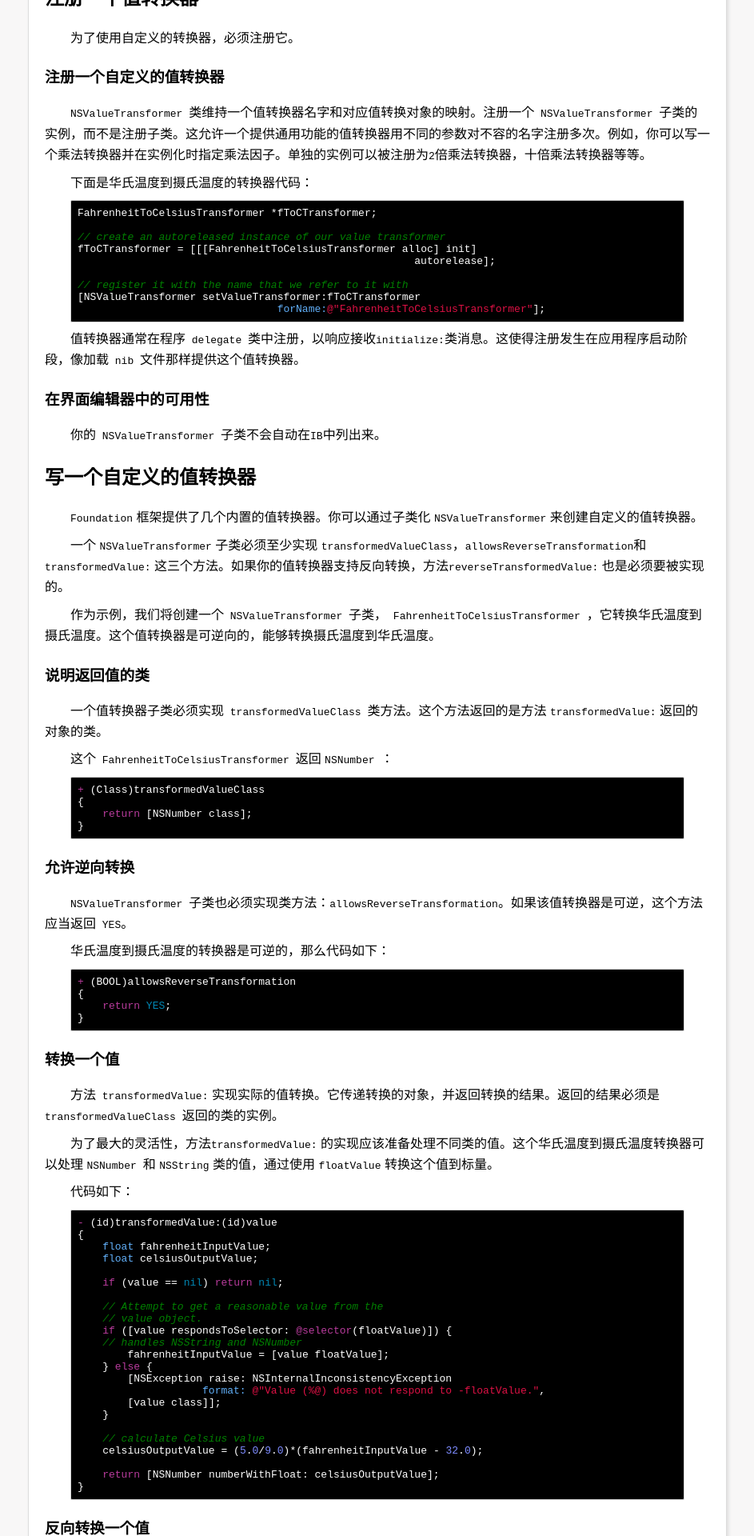
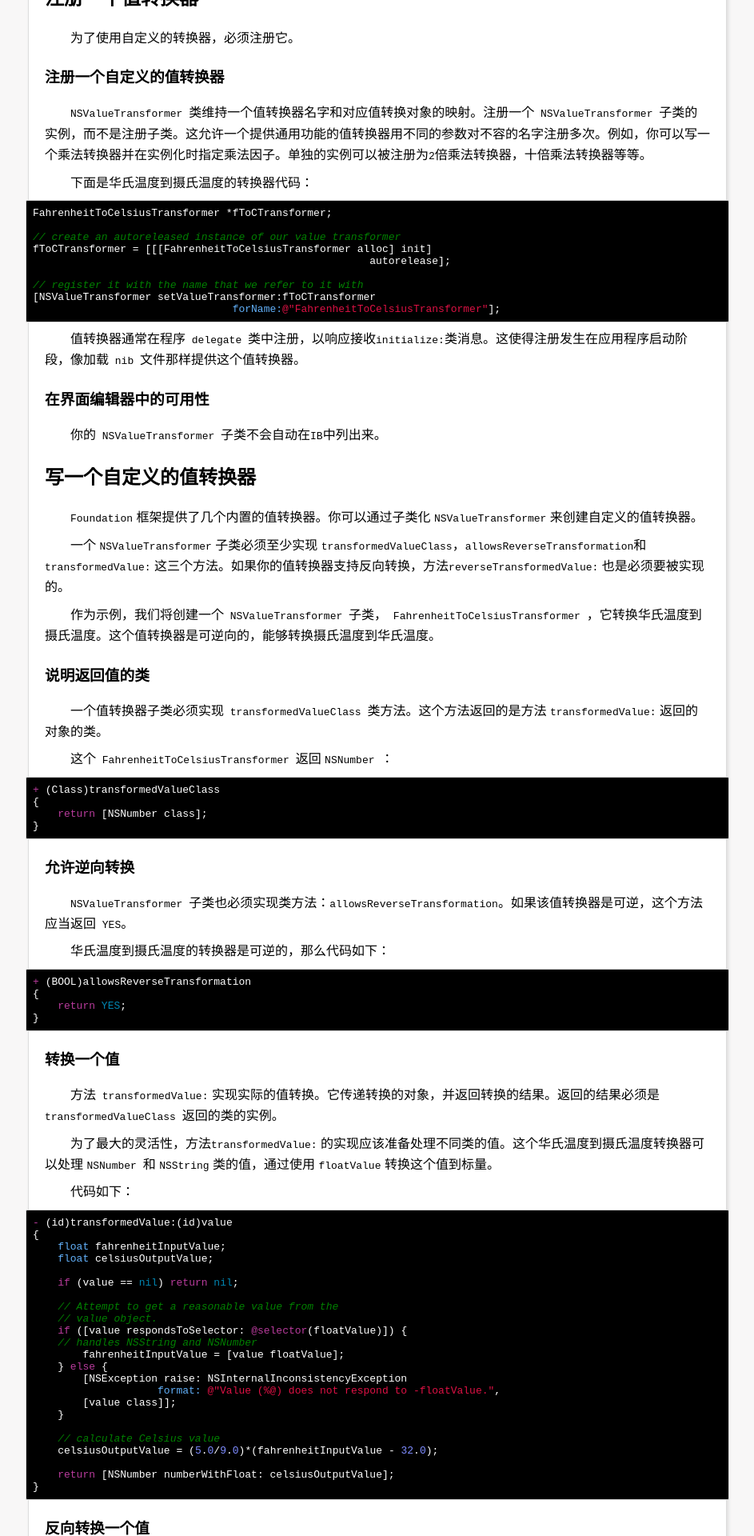
Before and after one commit to a732322918/a732322918.github.io, a Jekyll site: the page built from _posts/2014-12-2-value-transformer-guide.md, in a window 1280 px wide. Shown: the part 1754-3674 px from the top of the page at 80% size, without its empty margins (168-1111 px from the left). Built offline with Jekyll 4.4.1, drawn with Linux system fonts in a browser that asks for light colours.

Commit message:
修改代码段区域margin

```diff
--- a/css/syntax.css
+++ b/css/syntax.css
@@ -1,5 +1,5 @@
 .highlight  { background: black;
-	      margin: 8px 2em;
+	      margin: 8px -1.5em;
 	      padding: 8px;
 	      border: 1px solid lightgray;
 	      border-radius: 2px;
```
